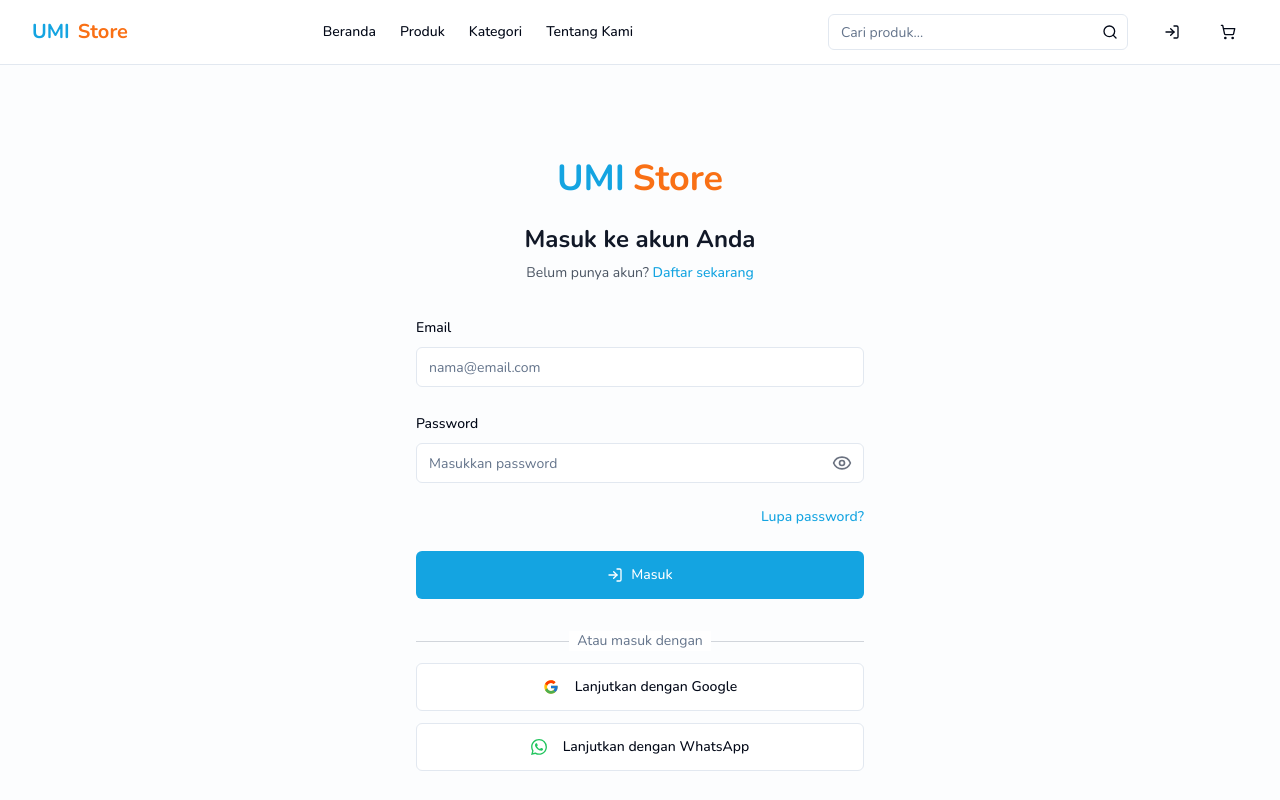
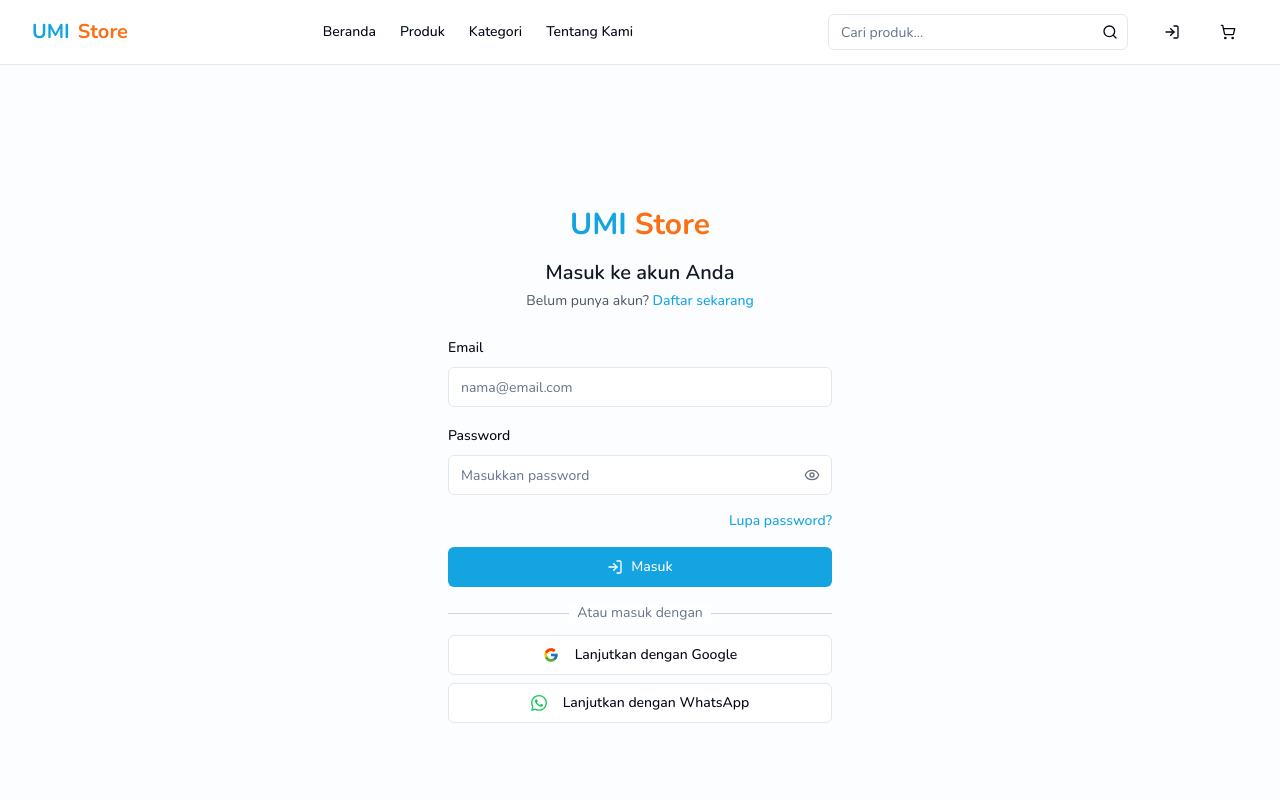
Before and after one commit to penzolll/umi-kelontong-digital-siap, a React (Vite) app: page /auth in a window 1280 px wide. Shown: the top 800 px of the page. Built offline with nearby package versions, Linux system fonts and the light colour scheme.

Commit message:
Refactor: Reduce login/register form size
Reduce the size of the login and register forms.

```diff
--- a/src/pages/AuthPage.tsx
+++ b/src/pages/AuthPage.tsx
@@ -186,7 +186,7 @@ export default function AuthPage() {
   // Function to render login form
   const renderLoginForm = () => (
     <Form {...loginForm}>
-      <form onSubmit={loginForm.handleSubmit(onLoginSubmit)} className="space-y-6">
+      <form onSubmit={loginForm.handleSubmit(onLoginSubmit)} className="space-y-4">
         <FormField
           control={loginForm.control}
           name="email"
@@ -226,9 +226,9 @@ export default function AuthPage() {
                     className="absolute inset-y-0 right-0 pr-3 flex items-center text-gray-500 hover:text-gray-700"
                   >
                     {showPassword ? (
-                      <EyeOff className="h-5 w-5" />
+                      <EyeOff className="h-4 w-4" />
                     ) : (
-                      <Eye className="h-5 w-5" />
+                      <Eye className="h-4 w-4" />
                     )}
                   </button>
                 </div>
@@ -249,7 +249,7 @@ export default function AuthPage() {
           </div>
         </div>
 
-        <Button type="submit" className="w-full h-12" disabled={isLoading}>
+        <Button type="submit" className="w-full" disabled={isLoading}>
           {isLoading ? (
             <div className="flex items-center">
               <div className="animate-spin mr-2 h-4 w-4 border-2 border-background border-t-transparent rounded-full"></div>
@@ -268,7 +268,7 @@ export default function AuthPage() {
   // Function to render register form
   const renderRegisterForm = () => (
     <Form {...registerForm}>
-      <form onSubmit={registerForm.handleSubmit(onRegisterSubmit)} className="space-y-6">
+      <form onSubmit={registerForm.handleSubmit(onRegisterSubmit)} className="space-y-4">
         <FormField
           control={registerForm.control}
           name="name"
@@ -322,9 +322,9 @@ export default function AuthPage() {
                     className="absolute inset-y-0 right-0 pr-3 flex items-center text-gray-500 hover:text-gray-700"
                   >
                     {showPassword ? (
-                      <EyeOff className="h-5 w-5" />
+                      <EyeOff className="h-4 w-4" />
                     ) : (
-                      <Eye className="h-5 w-5" />
+                      <Eye className="h-4 w-4" />
                     )}
                   </button>
                 </div>
@@ -356,9 +356,9 @@ export default function AuthPage() {
                     className="absolute inset-y-0 right-0 pr-3 flex items-center text-gray-500 hover:text-gray-700"
                   >
                     {showConfirmPassword ? (
-                      <EyeOff className="h-5 w-5" />
+                      <EyeOff className="h-4 w-4" />
                     ) : (
-                      <Eye className="h-5 w-5" />
+                      <Eye className="h-4 w-4" />
                     )}
                   </button>
                 </div>
@@ -368,7 +368,7 @@ export default function AuthPage() {
           )}
         />
 
-        <Button type="submit" className="w-full h-12" disabled={isLoading}>
+        <Button type="submit" className="w-full" disabled={isLoading}>
           {isLoading ? (
             <div className="flex items-center">
               <div className="animate-spin mr-2 h-4 w-4 border-2 border-background border-t-transparent rounded-full"></div>
@@ -386,7 +386,7 @@ export default function AuthPage() {
 
   // Function to render social login buttons
   const renderSocialButtons = () => (
-    <div className="flex flex-col space-y-3 mt-6">
+    <div className="flex flex-col space-y-3 mt-4">
       <div className="relative">
         <div className="absolute inset-0 flex items-center">
           <span className="w-full border-t border-gray-300" />
@@ -398,14 +398,15 @@ export default function AuthPage() {
         </div>
       </div>
 
+      <div className="grid grid-cols-1 gap-2">
         <Button
           variant="outline"
           type="button"
           disabled={isLoading}
           onClick={() => handleSocialLogin("google")}
-        className="h-12"
+          className="h-10"
         >
-        <svg className="mr-2 h-5 w-5" viewBox="0 0 24 24" xmlns="http://www.w3.org/2000/svg">
+          <svg className="mr-2 h-4 w-4" viewBox="0 0 24 24" xmlns="http://www.w3.org/2000/svg">
             <path
               d="M21.8055 10.0415H21V10H12V14H17.6515C16.827 16.3285 14.6115 18 12 18C8.6865 18 6 15.3135 6 12C6 8.6865 8.6865 6 12 6C13.5295 6 14.921 6.577 15.9805 7.5195L18.809 4.691C17.023 3.0265 14.634 2 12 2C6.4775 2 2 6.4775 2 12C2 17.5225 6.4775 22 12 22C17.5225 22 22 17.5225 22 12C22 11.3295 21.931 10.675 21.8055 10.0415Z"
               fill="#FFC107"
@@ -431,11 +432,11 @@ export default function AuthPage() {
           type="button"
           disabled={isLoading}
           onClick={() => handleSocialLogin("whatsapp")}
-        className="h-12"
+          className="h-10"
         >
           {/* Custom WhatsApp icon since it's not available in lucide-react */}
           <svg
-          className="mr-2 h-5 w-5 text-green-500"
+            className="mr-2 h-4 w-4 text-green-500"
             fill="currentColor"
             viewBox="0 0 24 24"
             xmlns="http://www.w3.org/2000/svg"
@@ -447,20 +448,21 @@ export default function AuthPage() {
           Lanjutkan dengan WhatsApp
         </Button>
       </div>
+    </div>
   );
 
   return (
-    <div className="flex min-h-screen items-center justify-center bg-muted/20 py-10 px-4 sm:px-6 lg:px-8">
-      <div className="w-full max-w-md space-y-8">
+    <div className="flex min-h-screen items-center justify-center bg-muted/20 py-8 px-4 sm:px-6 lg:px-8">
+      <div className="w-full max-w-sm space-y-6">
         <div className="text-center">
           <div className="mx-auto flex justify-center mb-2">
-            <span className="text-4xl font-bold text-primary mr-2">UMI</span>
-            <span className="text-4xl font-bold text-secondary">Store</span>
+            <span className="text-3xl font-bold text-primary mr-2">UMI</span>
+            <span className="text-3xl font-bold text-secondary">Store</span>
           </div>
-          <h2 className="mt-6 text-2xl font-bold text-gray-900">
+          <h2 className="mt-4 text-xl font-semibold text-gray-900">
             {isLogin ? "Masuk ke akun Anda" : "Buat akun baru"}
           </h2>
-          <p className="mt-2 text-sm text-gray-600">
+          <p className="mt-1 text-sm text-gray-600">
             {isLogin ? (
               <>
                 Belum punya akun?{" "}
@@ -495,19 +497,19 @@ export default function AuthPage() {
 
         {/* Display login error if any */}
         {loginError && (
-          <Alert variant="destructive" className="mt-4">
+          <Alert variant="destructive" className="mt-3">
             <AlertCircle className="h-4 w-4" />
             <AlertDescription>{loginError}</AlertDescription>
           </Alert>
         )}
 
         {/* Form Section - Either Login or Register */}
-        <div className="mt-8">
+        <div className="mt-4">
           {isLogin ? renderLoginForm() : renderRegisterForm()}
+
+          {/* Social Login Buttons - Now positioned after the main form button */}
+          {renderSocialButtons()}
         </div>
-
-        {/* Social Login Buttons - Now positioned after the form */}
-        {renderSocialButtons()}
       </div>
     </div>
   );
```
Lines whose indentation alone changed are shown as unchanged.
